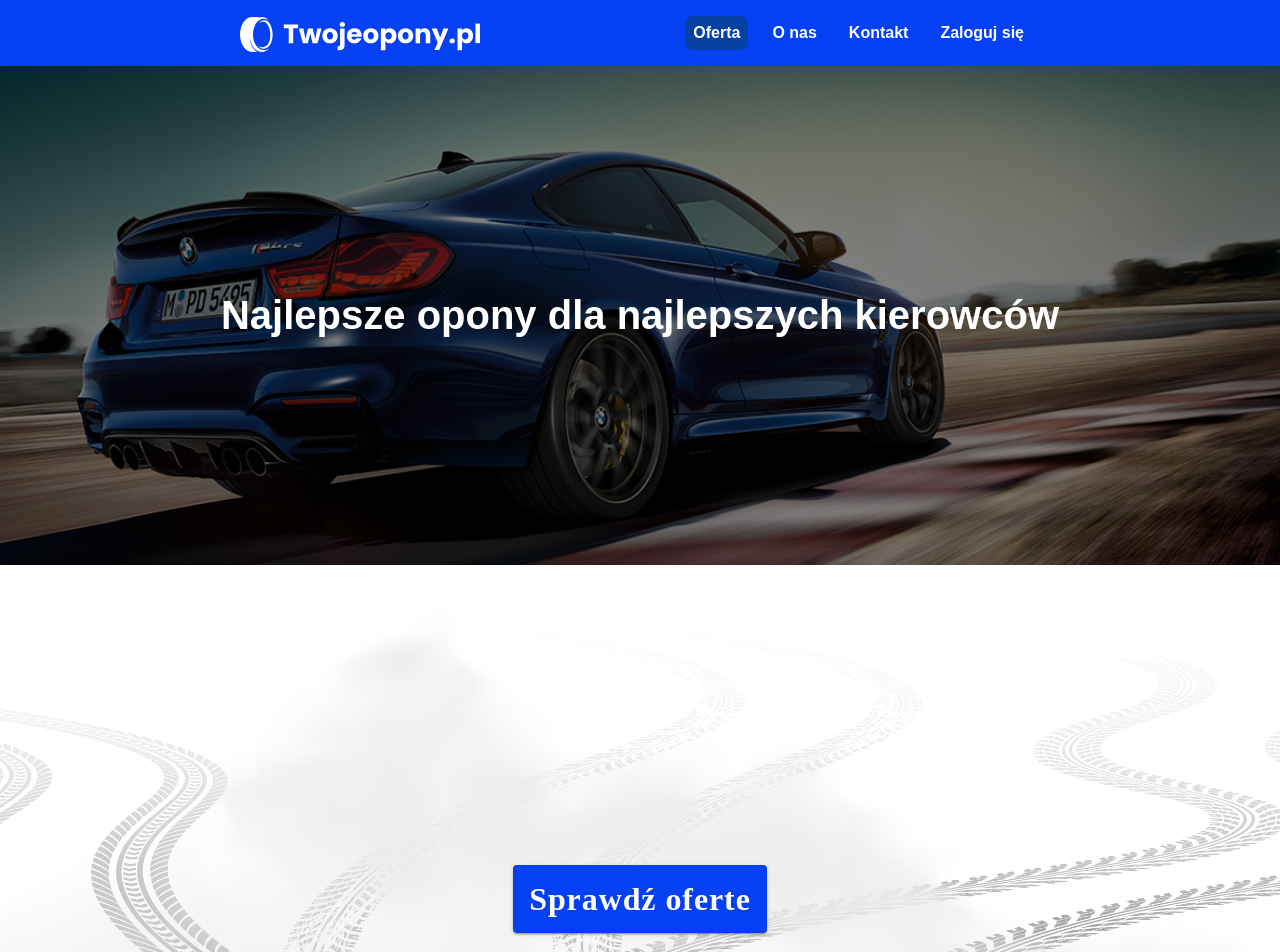
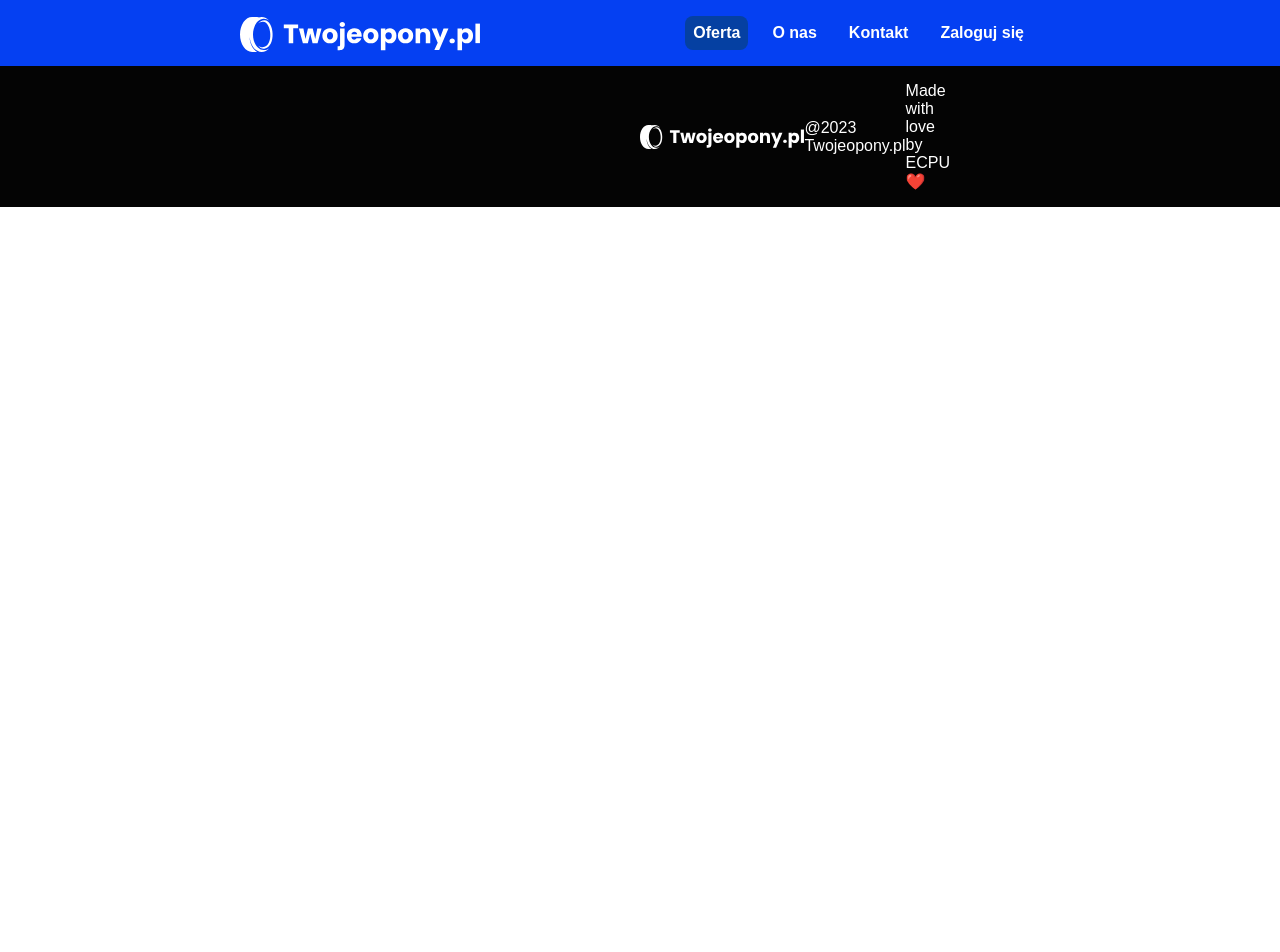
Before and after one commit to bfilipiuk/Online-tires-shop-project, a React (Create React App) app: page /oferta in a window 1280 px wide. Shown: the top 952 px of the page. After the commit the page ends 800 px from the top, so only its background shows below. Built offline with nearby package versions, Linux system fonts and the light colour scheme; what react-hover-animation would draw is missing.

Commit message:
dodano router nawigacje reactowa

```diff
--- a/src/App.js
+++ b/src/App.js
@@ -1,7 +1,20 @@
+import { BrowserRouter as Router, Route, Routes } from 'react-router-dom';
 import HomePage from './pages/HomePage';
+import Oferta from './pages/Oferta';
+
+// const App = () => {
+//   return <HomePage />;
+// }
 
 const App = () => {
-  return <HomePage />;
+  return (
+    <Router>
+      <Routes>
+        <Route path="/" element={<HomePage />} />
+        <Route path="/oferta" element={<Oferta />} />
+      </Routes>
+    </Router>
+  );
 }
 
 export default App;
--- a/src/index.js
+++ b/src/index.js
@@ -17,9 +17,7 @@ import reportWebVitals from './reportWebVitals';
 const root = ReactDOM.createRoot(document.getElementById('root'));
 root.render(
   <React.StrictMode>
-    <BrowserRouter>
     <App />
-    </BrowserRouter>
   </React.StrictMode>
 );
 
--- a/src/pages/HomePage.jsx
+++ b/src/pages/HomePage.jsx
@@ -1,4 +1,5 @@
 import React from "react";
+import { useNavigate } from "react-router-dom";
 import Button from "@mui/material/Button";
 import Header from "../components/Header/Header";
 import Footer from "../components/Footer/Footer";
@@ -8,13 +9,19 @@ import "./HomePage.css"
 
 
 const HomePage = () => {
+    const navigate = useNavigate();
+
+    const handleButtonClickOferta = () => {
+        navigate('oferta');
+    };
+
     return (
         <div>
             <Navbar />
             <Header/>
 
             <div className="sprawdz-oferte">
-                <Button href="/oferta" className="button-oferta" variant="contained">Sprawdź oferte</Button>
+                <Button onClick={handleButtonClickOferta} className="button-oferta" variant="contained">Sprawdź oferte</Button>
             </div>
 
             <div className="flex-container-1">
--- a/src/pages/Oferta.jsx
+++ b/src/pages/Oferta.jsx
@@ -0,0 +1,16 @@
+import React from "react";
+import Button from "@mui/material/Button";
+import Header from "../components/Header/Header";
+import Footer from "../components/Footer/Footer";
+import Navbar from "../components/Navbar/Navbar";
+
+const Oferta = () => {
+    return (
+        <div>
+            <Navbar/>
+            <Footer/>
+        </div>
+    )
+}
+
+export default Oferta;
```
